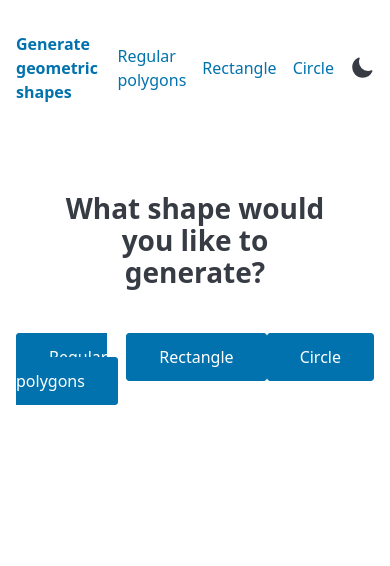
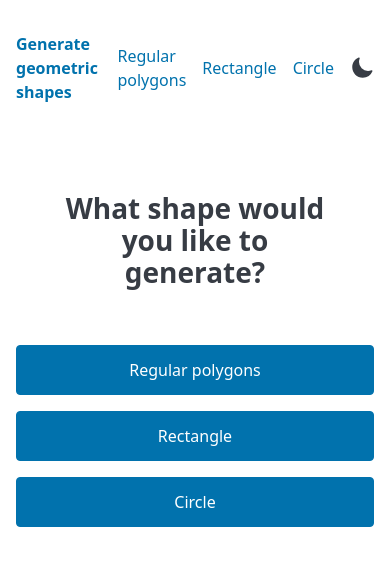
Before and after one commit to kishaningithub/generate-geometric-shapes, a Next.js app: page / in a window 390 px wide. Shown: the top 566 px of the page. Built offline with nearby package versions, Linux system fonts and the light colour scheme.

Commit message:
fix: Make homepage more responsive

```diff
--- a/app/page.tsx
+++ b/app/page.tsx
@@ -10,15 +10,15 @@ export default function Home() {
         <h2 className="text-center p-10">
           What shape would you like to generate?
         </h2>
-        <div role="group">
-          <Link href="/regular-polygons">
-            <span role="button">Regular polygons</span>
+        <div className="grid">
+          <Link href="/regular-polygons" role="button">
+            Regular polygons
           </Link>
-          <Link href="/rectangle">
-            <span role="button">Rectangle</span>
+          <Link href="/rectangle" role="button">
+            Rectangle
           </Link>
-          <Link href="/circle">
-            <span role="button">Circle</span>
+          <Link href="/circle" role="button">
+            Circle
           </Link>
         </div>
       </div>
--- a/app/rectangle/page.tsx
+++ b/app/rectangle/page.tsx
@@ -76,8 +76,8 @@ export default function RectanglePage() {
         <Stage width={600} height={600}>
           <Layer>
             <Rect
-              x={300 - (width / 2)}
-              y={300 - (height / 2)}
+              x={300 - width / 2}
+              y={300 - height / 2}
               width={width}
               height={height}
               fill={fillColor}
```
